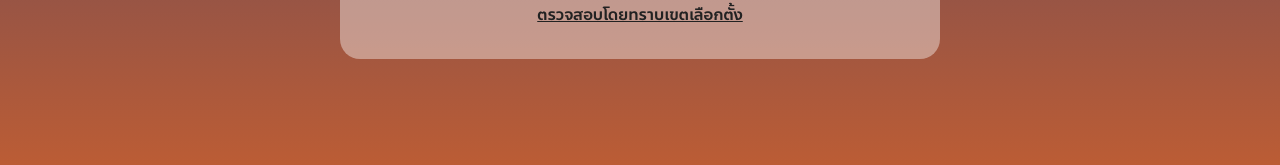
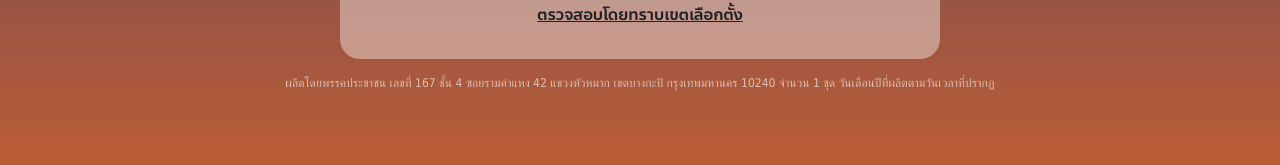
Before and after one commit to PPLEThai/where-to-vote-68, a React (Vite) app: page / in a window 1280 px wide. Shown: the part 561-726 px from the top of the page. Built offline with nearby package versions, Linux system fonts and the light colour scheme.

Commit message:
add footer

```diff
--- a/src/App.tsx
+++ b/src/App.tsx
@@ -546,6 +546,11 @@ function App() {
           </div>
         </motion.div>
       )}
+      <p className="text-white/60 text-center text-xs mt-4 font-body">
+        ผลิตโดยพรรคประชาชน เลขที่ 167 ชั้น 4 ซอยรามคำแหง 42 แขวงหัวหมาก
+        เขตบางกะปิ กรุงเทพมหานคร 10240 จำนวน 1 ชุด
+        วันเดือนปีที่ผลิตตามวันเวลาที่ปรากฏ
+      </p>
     </div>
   );
 }
```
